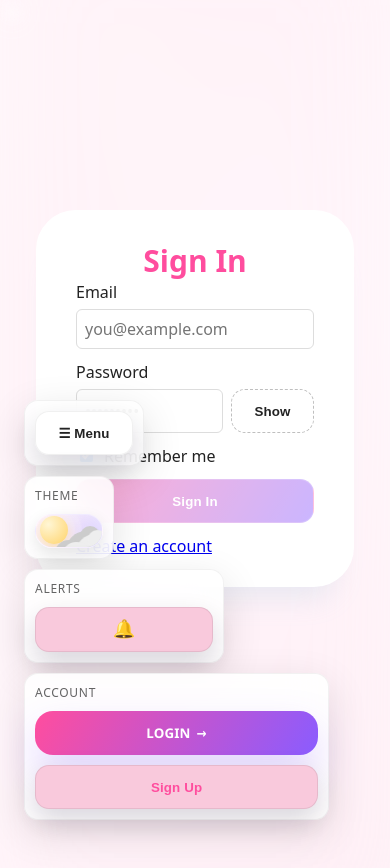
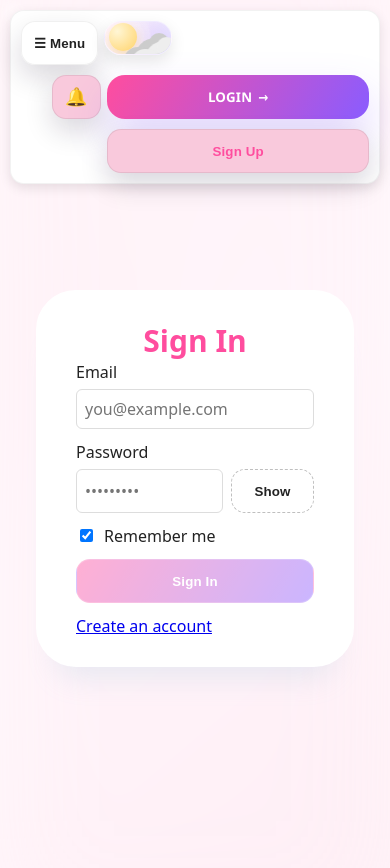
Before and after one commit to ghaithdaref/task-manager, a React (Vite) app in the folder apps/web/: page /signin in a window 390 px wide. Before the commit the page ends 844 px from the top, so only its background shows below. Built offline with nearby package versions, Linux system fonts and the light colour scheme; no server answers.

Commit message:
Feat: Implement responsive design for floating controls and fix top bar

```diff
--- a/apps/web/src/styles.css
+++ b/apps/web/src/styles.css
@@ -115,6 +115,7 @@
   top: var(--space-lg);
   left: var(--space-lg);
   right: var(--space-lg);
+  transition: all var(--dur-medium) var(--ease); /* Add transition for smooth changes */
   display: flex;
   justify-content: space-between;
   gap: var(--space-sm);
@@ -645,22 +646,56 @@
 }
 @media (max-width: 720px) {
   .floating-controls {
-    top: auto;
-    bottom: var(--space-lg);
-    left: var(--space-lg);
-    right: var(--space-lg);
-    flex-direction: column;
-    align-items: stretch;
+    top: var(--space-sm); /* Keep it at the top */
+    bottom: auto;
+    left: var(--space-sm);
+    right: var(--space-sm);
+    flex-direction: row; /* Keep it as a row for top bar */
+    align-items: center;
+    padding: var(--space-sm);
+    background: var(--card); /* Add background for visibility */
+    border-radius: 14px;
+    box-shadow: 0 4px 12px rgba(0,0,0,0.1);
+    border: 1px solid rgba(0,0,0,0.05);
   }
-  .floating-controls__cluster,
+  [data-theme="dark"] .floating-controls {
+    background: var(--card);
+    border-color: rgba(255,255,255,0.08);
+    box-shadow: 0 4px 12px rgba(0,0,0,0.4);
+  }
+  .floating-controls .overlay-block {
+    background: transparent; /* Remove block background */
+    border: none;
+    box-shadow: none;
+    padding: 0;
+    backdrop-filter: none;
+  }
+  .floating-controls__cluster {
+    gap: var(--space-xs);
+  }
+  .floating-controls__cluster--left {
+    flex-grow: 1;
+    justify-content: flex-start;
+  }
   .floating-controls__cluster--right {
     margin-left: 0;
-    justify-content: stretch;
-    flex-direction: column;
+    justify-content: flex-end;
+    flex-grow: 1;
   }
-  .floating-controls .overlay-block {
-    flex-direction: column;
-    align-items: stretch;
+  .floating-controls .overlay-label {
+    display: none; /* Hide labels on mobile */
+  }
+  .floating-controls .button {
+    padding: 8px 12px; /* Smaller buttons */
+  }
+  .notification-overlay {
+    min-width: auto;
+  }
+  .notification-popover {
+    width: min(300px, 90vw); /* Smaller popover */
+  }
+  .layout main {
+    padding-top: 80px; /* Add padding to main content to account for fixed header */
   }
 }
 /* Make the menu button larger */
```
